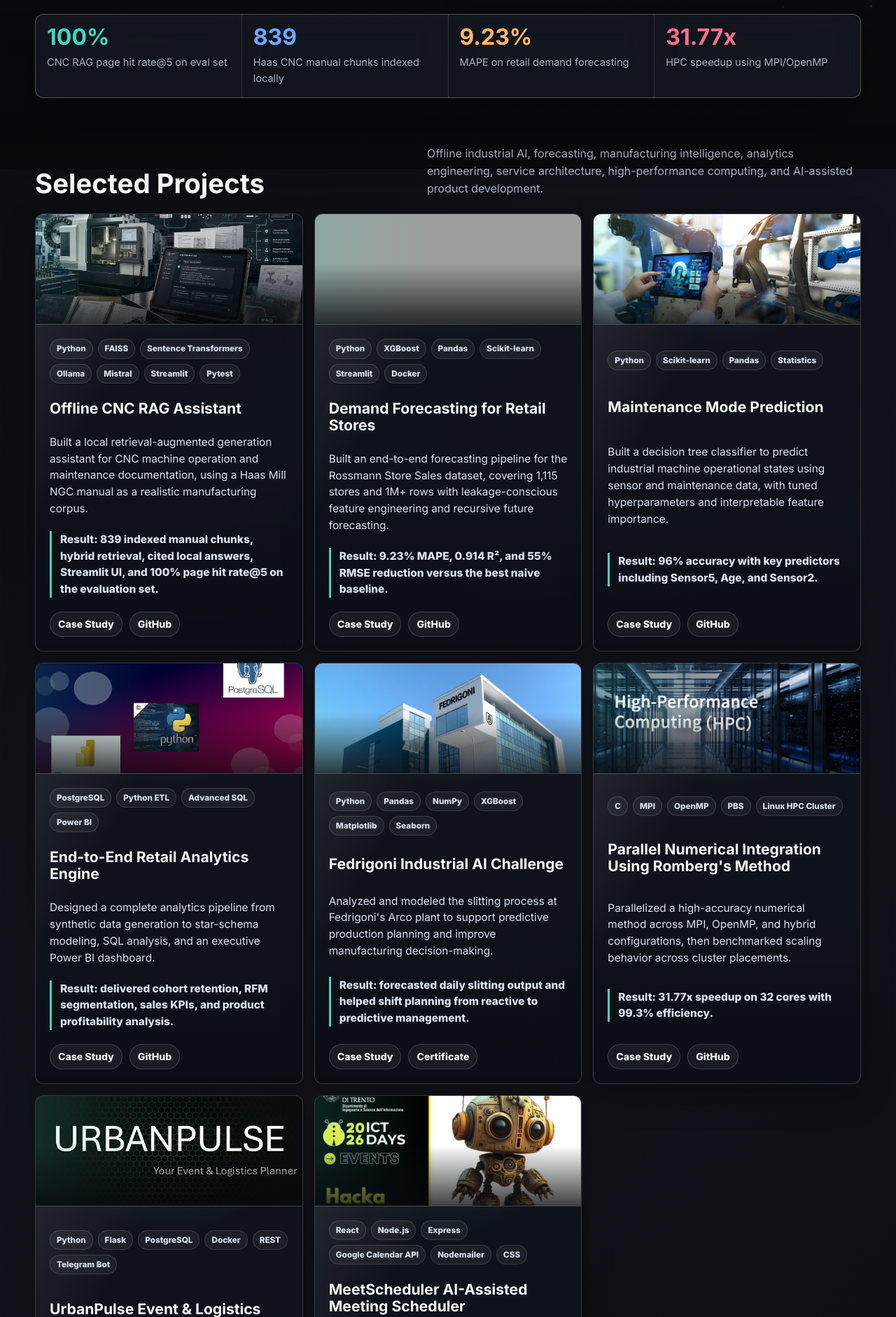
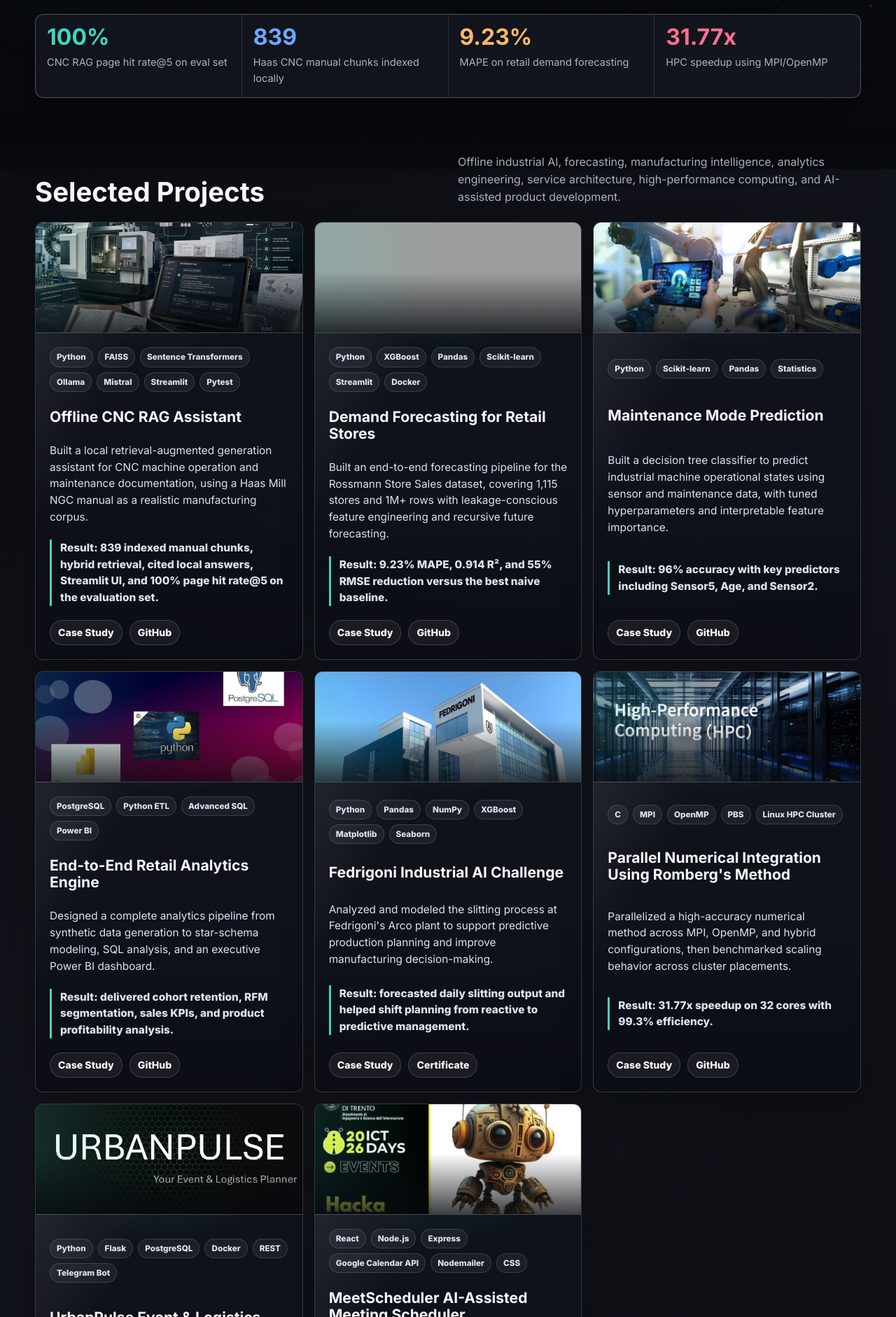
Before and after one commit to lewisndambiri/lewisndambiri.github.io, a Jekyll site: the page built from index.md, in a window 1280 px wide. Shown: the part 659-2541 px from the top of the page at 70% size. Built offline with Jekyll 4.4.1, drawn with Linux system fonts in a browser that asks for light colours; grey boxes are pictures that could not be loaded.

Commit message:
Enhance 'Selected Projects' section styling
Updated styling for the 'Selected Projects' section to improve layout and spacing.

```diff
--- a/index.md
+++ b/index.md
@@ -94,8 +94,12 @@
 </header>
 <section>
   <div class="section-heading">
-    <h2>Selected Projects</h2>
-    <p>Offline industrial AI, forecasting, manufacturing intelligence, analytics engineering, service architecture, high-performance computing, and AI-assisted product development.</p>
+  <h2 style="display:block; width:100%;">Selected Projects</h2>
+  <p style="display:block; width:100%; margin-top:12px;">
+    Offline industrial AI, forecasting, manufacturing intelligence, analytics
+    engineering, service architecture, high-performance computing, and
+    AI-assisted product development.
+  </p>
   </div>
 
   <div class="project-grid">
```
